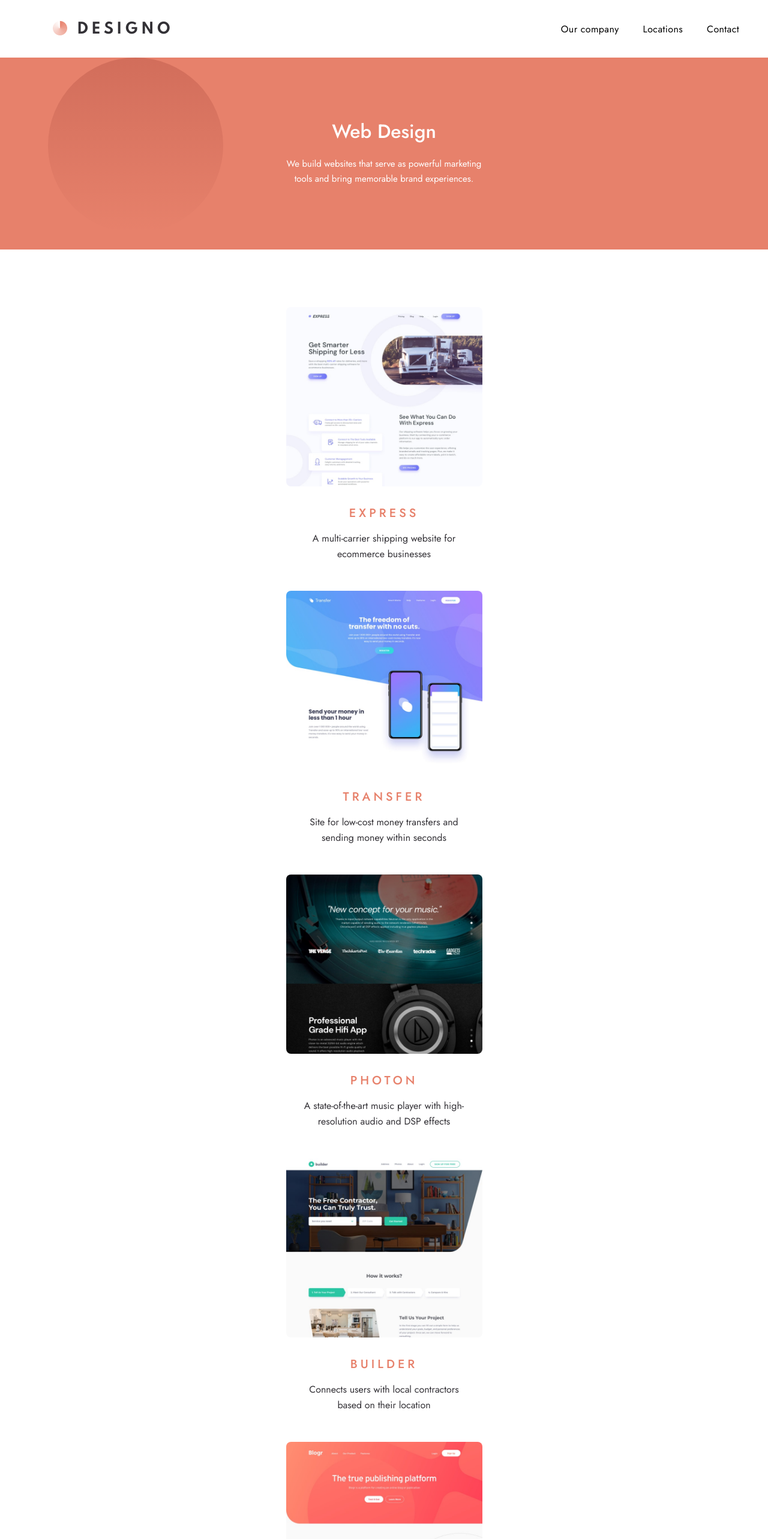
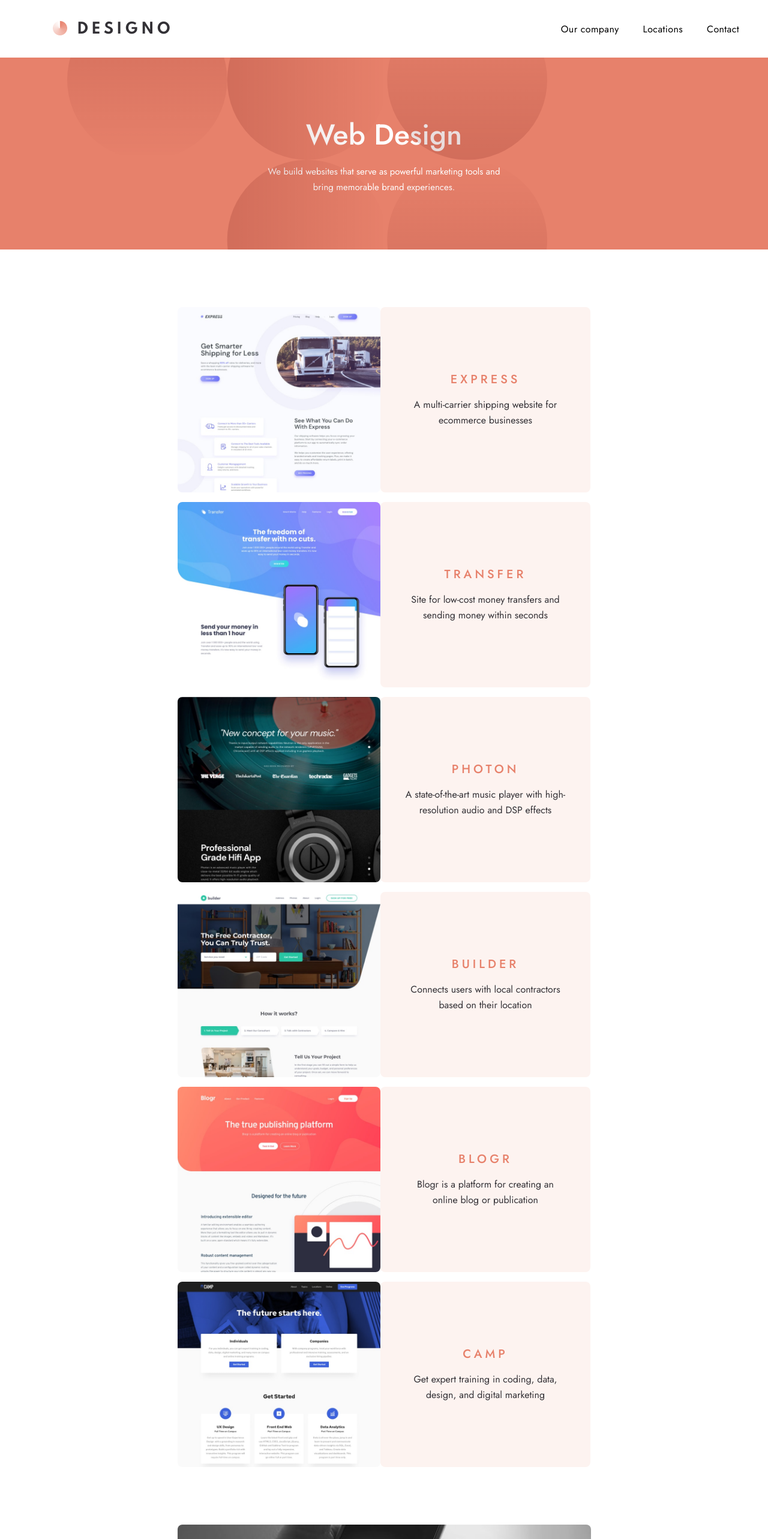
Before and after one commit to Laharls/designo_multi_page_website, a Next.js app: page /web-design in a window 1280 px wide. Shown: the top 2566 px of the page at 60% size. Built offline with nearby package versions, Linux system fonts and the light colour scheme.

Commit message:
page: Tablet version of web-design done

```diff
--- a/src/app/web-design/page.js
+++ b/src/app/web-design/page.js
@@ -10,10 +10,10 @@ const jost = Jost({
 export default function Web_design() {
     return (
         <main className="min-h-screen bg-white">
-            <div className="bg-orange relative h-[320px] mb-24">
+            <div className="bg-orange relative h-[320px] mb-24 overflow-hidden">
                 <div className="flex flex-col justify-center items-center pt-[105px]">
-                    <h1 className={`${jost.className} w-[327px] text-center text-[32px] not-italic font-medium leading-9 text-white mb-6`}>Web Design</h1>
-                    <p className={`${jost.className} w-[327px] text-center text-[15px] not-italic font-normal leading-[25px] text-white`}>
+                    <h1 className={`${jost.className} w-[327px] text-center text-[32px] not-italic font-medium leading-9 text-white mb-6 md:w-[689px] md:text-5xl md:leading-[48px]`}>Web Design</h1>
+                    <p className={`${jost.className} w-[327px] text-center text-[15px] not-italic font-normal leading-[25px] text-white md:w-[425px] md:leading-[26px]`}>
                         We build websites that serve as powerful marketing tools
                         and bring memorable brand experiences.
                     </p>
@@ -25,22 +25,40 @@ export default function Web_design() {
                     width={292}
                     height={292}
                     alt='A circle for the design'
-                    className='absolute top-0 left-20'
+                    className='absolute top-0 left-20 md:hidden'
+                />
+
+                <Image
+                    priority
+                    src="/images/web-design/desktop/bg-pattern-intro-web.svg"
+                    width={800}
+                    height={800}
+                    alt='A circle for the design'
+                    className='absolute top-[-6rem] left-28'
                 />
             </div>
 
             <div className='grid gap-y-4 justify-items-center mb-24'>
-                <div className='w-[327px]'>
+                <div className='w-[327px] flex flex-col md:flex-row md:w-[689px] md:h[310px] md:justify-center'>
                     <Image
                         priority
                         src="/images/web-design/desktop/image-express.jpg"
                         width={327}
                         height={320}
                         alt='Express project design'
+                        className='rounded-lg md:hidden'
+                    />
+
+                    <Image
+                        priority
+                        src="/images/web-design/desktop/image-express.jpg"
+                        width={338}
+                        height={320}
+                        alt='Express project design'
                         className='rounded-lg'
                     />
 
-                    <div className='bg-beige rounded-lg flex flex-col justify-center items-center'>
+                    <div className='bg-beige rounded-lg flex flex-col justify-center items-center md:w-[350px]'>
                         <h2 className={`${jost.className} w-[267.206px] text-center text-xl not-italic font-medium leading-[26px] tracking-[5px] text-orange mt-8 mb-4`}>EXPRESS</h2>
                         <p className={`${jost.className} w-[267.206px] text-black text-center text-base not-italic font-normal leading-[26px] mb-8`}>A multi-carrier shipping website for ecommerce businesses</p>
                     </div>
@@ -48,17 +66,26 @@ export default function Web_design() {
 
                 {/*  */}
 
-                <div className='w-[327px]'>
+                <div className='w-[327px] flex flex-col md:flex-row md:w-[689px] md:h[310px] md:justify-center'>
                     <Image
                         priority
                         src="/images/web-design/desktop/image-transfer.jpg"
                         width={327}
                         height={320}
                         alt='Transfer project design'
+                        className='rounded-lg md:hidden'
+                    />
+
+                    <Image
+                        priority
+                        src="/images/web-design/desktop/image-transfer.jpg"
+                        width={338}
+                        height={320}
+                        alt='Transfer project design'
                         className='rounded-lg'
                     />
 
-                    <div className='bg-beige rounded-lg flex flex-col justify-center items-center'>
+                    <div className='bg-beige rounded-lg flex flex-col justify-center items-center md:w-[350px]'>
                         <h2 className={`${jost.className} w-[267.206px] text-center text-xl not-italic font-medium leading-[26px] tracking-[5px] text-orange mt-8 mb-4`}>TRANSFER</h2>
                         <p className={`${jost.className} w-[267.206px] text-black text-center text-base not-italic font-normal leading-[26px] mb-8`}>Site for low-cost money transfers and sending money within seconds</p>
                     </div>
@@ -66,17 +93,26 @@ export default function Web_design() {
 
                 {/*  */}
 
-                <div className='w-[327px]'>
+                <div className='w-[327px] flex flex-col md:flex-row md:w-[689px] md:h[310px] md:justify-center'>
                     <Image
                         priority
                         src="/images/web-design/desktop/image-photon.jpg"
                         width={327}
                         height={320}
                         alt='Express project design'
+                        className='rounded-lg md:hidden'
+                    />
+
+                    <Image
+                        priority
+                        src="/images/web-design/desktop/image-photon.jpg"
+                        width={338}
+                        height={320}
+                        alt='Express project design'
                         className='rounded-lg'
                     />
 
-                    <div className='bg-beige rounded-lg flex flex-col justify-center items-center'>
+                    <div className='bg-beige rounded-lg flex flex-col justify-center items-center md:w-[350px]'>
                         <h2 className={`${jost.className} w-[267.206px] text-center text-xl not-italic font-medium leading-[26px] tracking-[5px] text-orange mt-8 mb-4`}>PHOTON</h2>
                         <p className={`${jost.className} w-[267.206px] text-black text-center text-base not-italic font-normal leading-[26px] mb-8`}>A state-of-the-art music player with high-resolution audio and DSP effects</p>
                     </div>
@@ -84,17 +120,26 @@ export default function Web_design() {
 
                 {/*  */}
 
-                <div className='w-[327px]'>
+                <div className='w-[327px] flex flex-col md:flex-row md:w-[689px] md:h[310px] md:justify-center'>
                     <Image
                         priority
                         src="/images/web-design/desktop/image-builder.jpg"
                         width={327}
                         height={320}
                         alt='Express project design'
+                        className='rounded-lg md:hidden'
+                    />
+
+                    <Image
+                        priority
+                        src="/images/web-design/desktop/image-builder.jpg"
+                        width={338}
+                        height={320}
+                        alt='Express project design'
                         className='rounded-lg'
                     />
 
-                    <div className='bg-beige rounded-lg flex flex-col justify-center items-center'>
+                    <div className='bg-beige rounded-lg flex flex-col justify-center items-center md:w-[350px]'>
                         <h2 className={`${jost.className} w-[267.206px] text-center text-xl not-italic font-medium leading-[26px] tracking-[5px] text-orange mt-8 mb-4`}>BUILDER</h2>
                         <p className={`${jost.className} w-[267.206px] text-black text-center text-base not-italic font-normal leading-[26px] mb-8`}>Connects users with local contractors based on their location</p>
                     </div>
@@ -102,17 +147,26 @@ export default function Web_design() {
 
                 {/*  */}
 
-                <div className='w-[327px]'>
+                <div className='w-[327px] flex flex-col md:flex-row md:w-[689px] md:h[310px] md:justify-center'>
                     <Image
                         priority
                         src="/images/web-design/desktop/image-blogr.jpg"
                         width={327}
                         height={320}
                         alt='Express project design'
+                        className='rounded-lg md:hidden'
+                    />
+
+                    <Image
+                        priority
+                        src="/images/web-design/desktop/image-blogr.jpg"
+                        width={338}
+                        height={320}
+                        alt='Express project design'
                         className='rounded-lg'
                     />
 
-                    <div className='bg-beige rounded-lg flex flex-col justify-center items-center'>
+                    <div className='bg-beige rounded-lg flex flex-col justify-center items-center md:w-[350px]'>
                         <h2 className={`${jost.className} w-[267.206px] text-center text-xl not-italic font-medium leading-[26px] tracking-[5px] text-orange mt-8 mb-4`}>BLOGR</h2>
                         <p className={`${jost.className} w-[267.206px] text-black text-center text-base not-italic font-normal leading-[26px] mb-8`}>Blogr is a platform for creating an online blog or publication</p>
                     </div>
@@ -120,17 +174,26 @@ export default function Web_design() {
 
                 {/*  */}
 
-                <div className='w-[327px]'>
+                <div className='w-[327px] flex flex-col md:flex-row md:w-[689px] md:h[310px] md:justify-center'>
                     <Image
                         priority
                         src="/images/web-design/desktop/image-camp.jpg"
                         width={327}
                         height={320}
                         alt='Express project design'
+                        className='rounded-lg md:hidden'
+                    />
+
+                    <Image
+                        priority
+                        src="/images/web-design/desktop/image-camp.jpg"
+                        width={338}
+                        height={320}
+                        alt='Express project design'
                         className='rounded-lg'
                     />
 
-                    <div className='bg-beige rounded-lg flex flex-col justify-center items-center'>
+                    <div className='bg-beige rounded-lg flex flex-col justify-center items-center md:w-[350px]'>
                         <h2 className={`${jost.className} w-[267.206px] text-center text-xl not-italic font-medium leading-[26px] tracking-[5px] text-orange mt-8 mb-4`}>CAMP</h2>
                         <p className={`${jost.className} w-[267.206px] text-black text-center text-base not-italic font-normal leading-[26px] mb-8`}>Get expert training in coding, data, design, and digital marketing</p>
                     </div>
@@ -148,6 +211,15 @@ export default function Web_design() {
                         height={250}
                         alt='A part of a laptop with a touchpad'
                         className='rounded-lg md:hidden'
+                    />
+
+                    <Image
+                        priority
+                        src="/images/home/tablet/image-app-design.jpg"
+                        width={689}
+                        height={200}
+                        alt='A part of a laptop with a touchpad'
+                        className='rounded-lg hidden md:inline-block desktop:hidden'
                     />
 
                     <div className='absolute top-0 left-0 w-full h-full flex items-center justify-center'>
@@ -168,6 +240,15 @@ export default function Web_design() {
                         className='rounded-lg md:hidden'
                     />
 
+                    <Image
+                        priority
+                        src="/images/home/tablet/image-graphic-design.jpg"
+                        width={689}
+                        height={200}
+                        alt='A part of a laptop with a touchpad'
+                        className='rounded-lg hidden md:inline-block desktop:hidden'
+                    />
+
                     <div className='absolute top-0 left-0 w-full h-full flex items-center justify-center'>
                         <div className='text-center'>
                             <p className={`${jost.className} text-white text-center text-[28px] not-italic font-medium leading-9 tracking-wider uppercase`}>Graphic design</p>
--- a/tailwind.config.js
+++ b/tailwind.config.js
@@ -25,6 +25,7 @@ module.exports = {
       'orange': '#E7816B',
       'white': '#FFFFFF',
       'black': '#333136',
+      'beige': '#FDF3F0',
     }
   },
   plugins: [],
```
Lines whose indentation alone changed are shown as unchanged.
